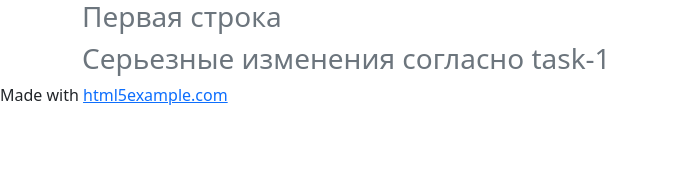
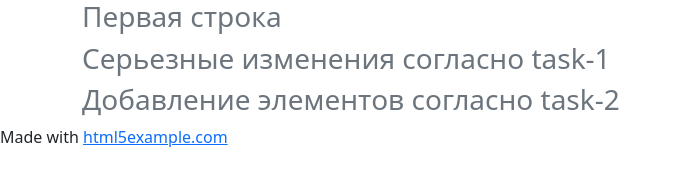
Before and after one commit to Mason-Zaccaro/land_devops, a plain HTML site: page index.html in a window 1280 px wide. Shown: the whole page, without its empty margins (0-681 px from the left). Drawn offline with Linux system fonts and the light colour scheme.

Commit message:
feature/task-2_add_lection_content add content

```diff
--- a/index.html
+++ b/index.html
@@ -17,6 +17,7 @@
       <div class="col-12 text-secondary">
         <h3>Первая строка</h3>
         <h3>Серьезные изменения согласно task-1</h3>
+        <h3>Добавление элементов согласно task-2</h3>
       </div>
     </div>
   </div>
```
